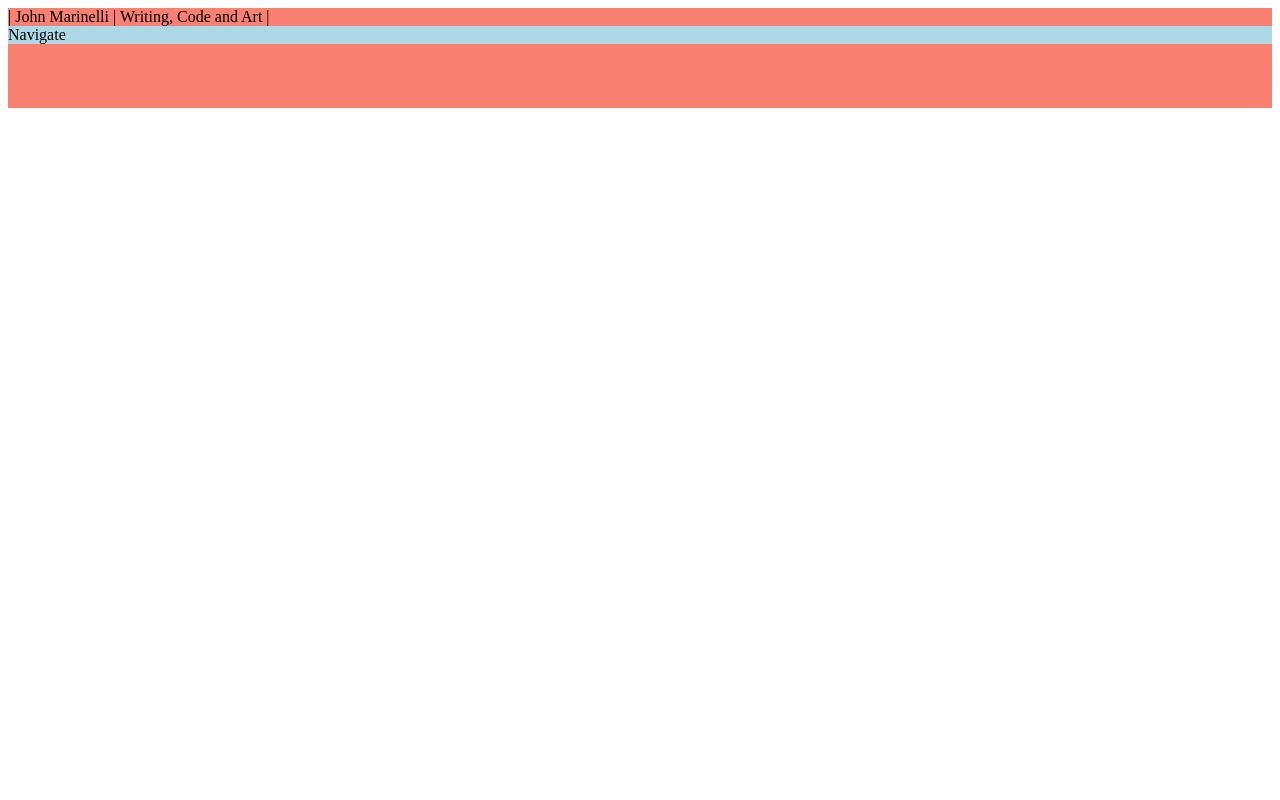
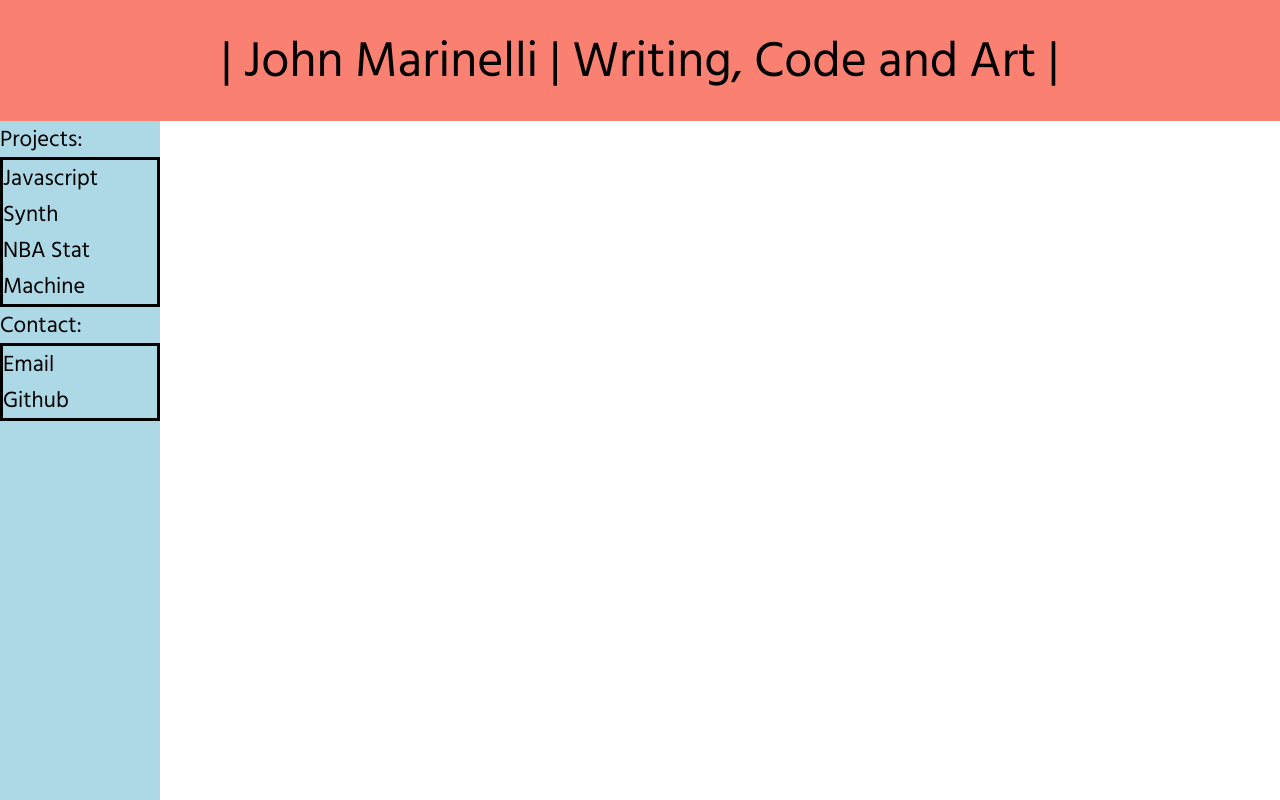
Before and after one commit to john-marinelli/john-marinelli.github.io, a plain HTML site: page index.html in a window 1280 px wide. Drawn offline with Linux system fonts and the light colour scheme.

Commit message:
Added sidebar and arranged grid

```diff
--- a/index.html
+++ b/index.html
@@ -4,13 +4,21 @@
         <meta http-equiv="X-UA-Compatible" content="IE=edge">
         <title>John Marinelli</title>
         <meta name="viewport" content="width=device-width, initial-scale=1">
+        <link href="https://fonts.googleapis.com/css2?family=Hind+Siliguri:wght@300;400;500;600;700&display=swap" rel="stylesheet">
         <link rel="stylesheet" href="style.css">
     </head>
     <body>
         <script src="script.js" async defer></script>
         <div id="mainContainer">
-            <div class="namePlate">| John Marinelli | Writing, Code and Art |</h1>
-            <div class="sectionTitle">Navigate</h2>
+            <div class="namePlate">| John Marinelli | Writing, Code and Art |</div>
+            <ul class="sectionTitle">
+                <li class="sectionTitle sectionHead">Projects:</li>
+                <li class="sectionTitle sectionOne">Javascript Synth</li>
+                <li class="sectionTitle sectionTwo">NBA Stat Machine</li>
+                <li class="sectionTitle sectionHeadTwo">Contact:</li>
+                <li class="sectionTitle sectionThree">Email</li>
+                <li class="sectionTitle sectionFour">Github</li>
+            </ul>
         </div>
     </body>
 </html>
--- a/style.css
+++ b/style.css
@@ -1,20 +1,52 @@
+* {
+    margin: 0px;
+    padding: 0px;
+    font-family: 'Hind Siliguri', sans-serif;
+    font-size: 10px;
+}
 .namePlate {
     grid-area: namePlate;
     background: salmon;
+    text-align: center;
+    padding: 20px;
+    font-size: 5em;
 }
 
 .sectionTitle {
     grid-area: sectionTitle;
     background: lightblue;
+    font-size: 1.5em;
+}
+
+.sectionOne {
+    border: solid;
+    border-bottom-style: none;
+}
+
+.sectionTwo {
+    border: solid;
+    border-top-style: none;
+
+}
+
+.sectionThree {
+    border: solid;
+    border-bottom-style: none;
+}
+
+.sectionFour {
+    border: solid;
+    border-top-style: none;
 }
 
 #mainContainer {
     display: grid;
-    grid-template-columns: repeat(4, 1fr);
-    grid-auto-rows: minmax(100px, auto);
+    height: 100vh;
+    grid-template-columns: repeat(8, 1fr);
+    grid-template-rows: 1fr 7fr;
     grid-template-areas:
-    "namePlate namePlate namePlate namePlate"
-    "sectionTitle sectionTitle . ."
-    ". . . ."
-    ". . . .";
+    "namePlate namePlate namePlate namePlate namePlate namePlate namePlate namePlate"
+    "sectionTitle . . . . . . ."
+    "sectionTitle . . . . . . ."
+    "sectionTitle . . . . . . .";
 }
```
